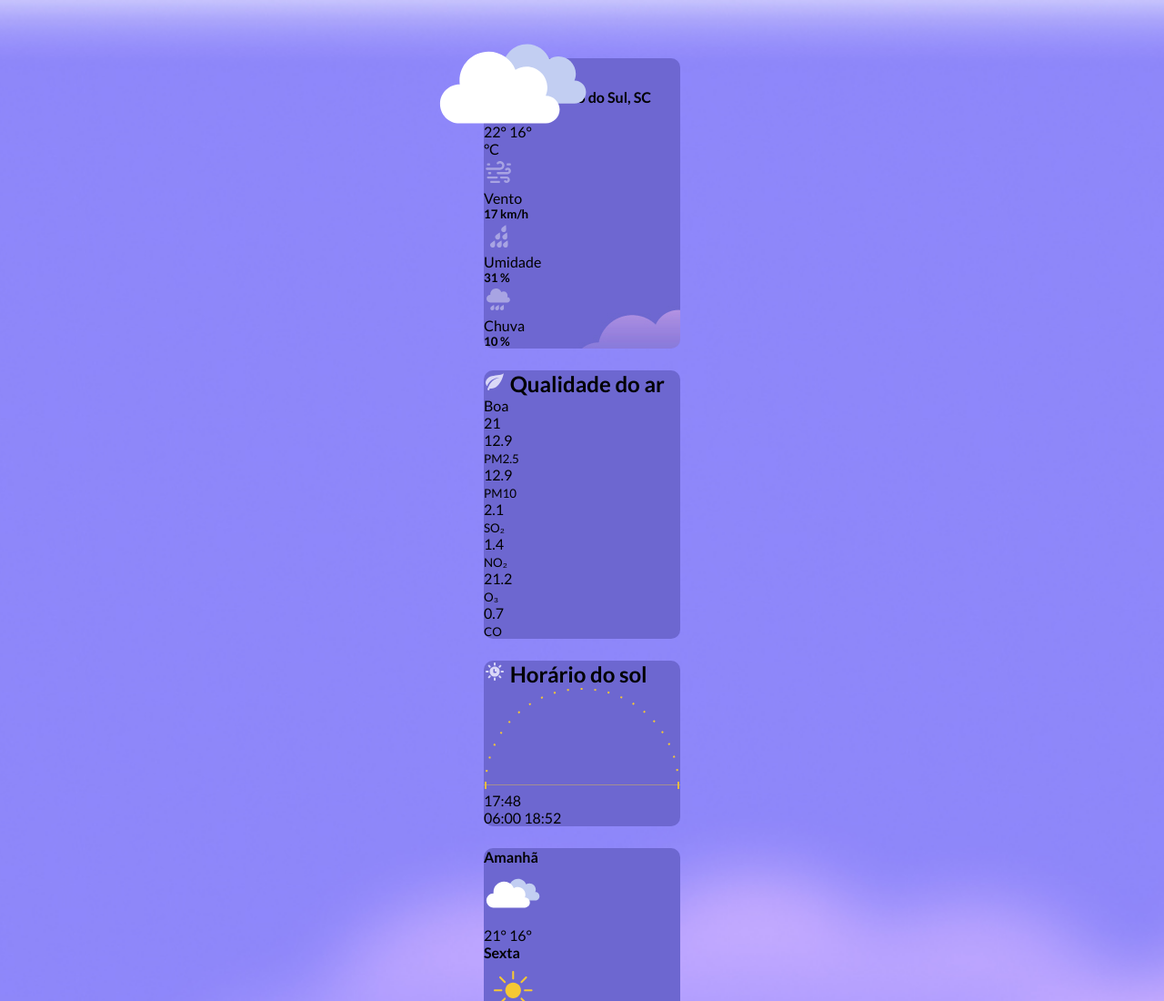
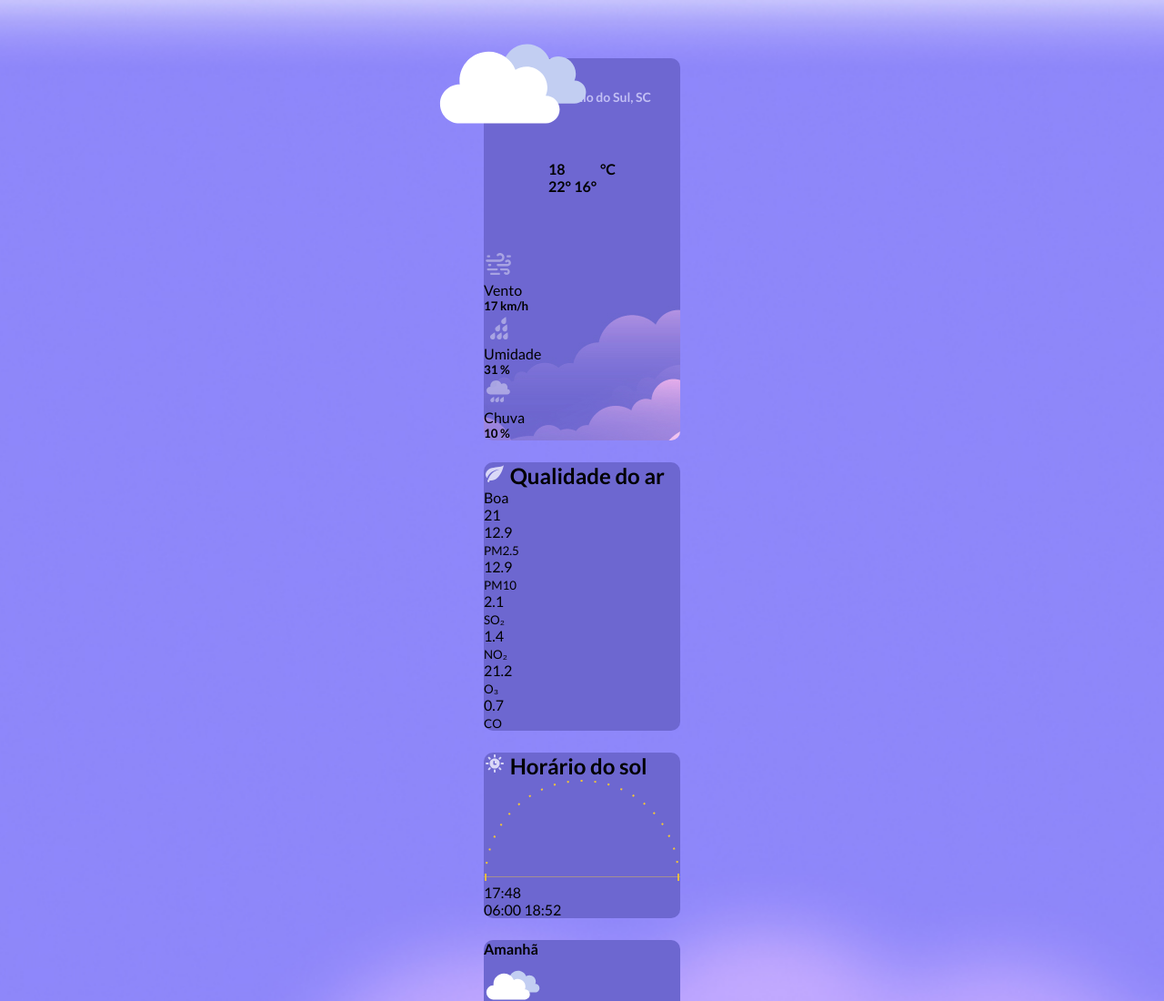
Before and after one commit to leticea/weather-page, a plain HTML site: page index.html in a window 1280 px wide. Shown: the top 1100 px of the page at 91% size. Drawn offline with Linux system fonts and the light colour scheme.

Commit message:
css codes

```diff
--- a/style.css
+++ b/style.css
@@ -54,3 +54,16 @@ section {
   align-items: center;
   gap: 0.4rem;
 }
+
+.location strong {
+  font-size: 1.4rem;
+  color: #c2bff4;
+}
+
+.temp {
+  margin: 6rem;
+  font-weight: 700;
+  display: flex;
+  justify-content: center;
+  gap: 0.4rem;
+}
```
